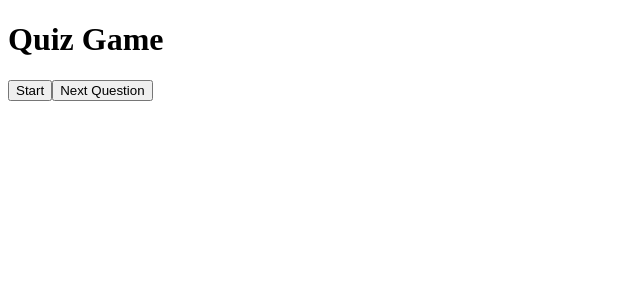
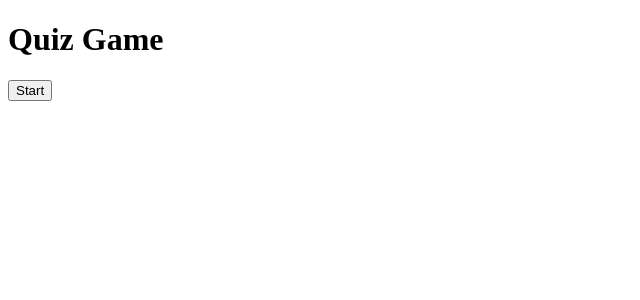
Before and after one commit to mikel-js/react-ts-quiz, a React (Create React App) app: page / in a window 1280 px wide. Shown: the top 300 px of the page, without its empty margins (0-640 px from the left). Built offline with nearby package versions, Linux system fonts and the light colour scheme.

Commit message:
feat: add logic for next button

```diff
--- a/src/App.tsx
+++ b/src/App.tsx
@@ -60,9 +60,14 @@ const App = () => {
           callback={checkAnswer}
         />
       )}
-      <button className='next' onClick={nextQuestion}>
-        Next Question
-      </button>
+      {!gameOver &&
+      !loading &&
+      userAnswer.length === number + 1 &&
+      number !== TOTAL_QUESTIONS - 1 ? (
+        <button className='next' onClick={nextQuestion}>
+          Next Question
+        </button>
+      ) : null}
     </div>
   );
 };
```
